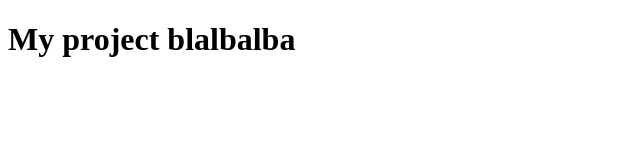
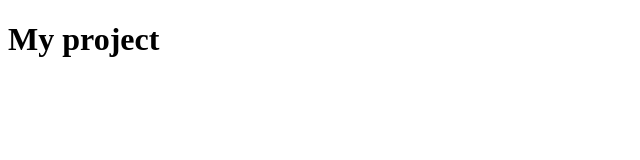
Before and after one commit to Grygoriy-Shytikov/my-projeckt, a plain HTML site: page index.html in a window 1280 px wide. Shown: the whole page, without its empty margins (0-640 px from the left). Drawn offline with Linux system fonts and the light colour scheme.

Commit message:
title was changed

```diff
--- a/index.html
+++ b/index.html
@@ -7,6 +7,6 @@
   <title>My project</title>
 </head>
 <body>
-  <h1>My project blalbalba</h1>
+  <h1>My project</h1>
 </body>
 </html>
```
